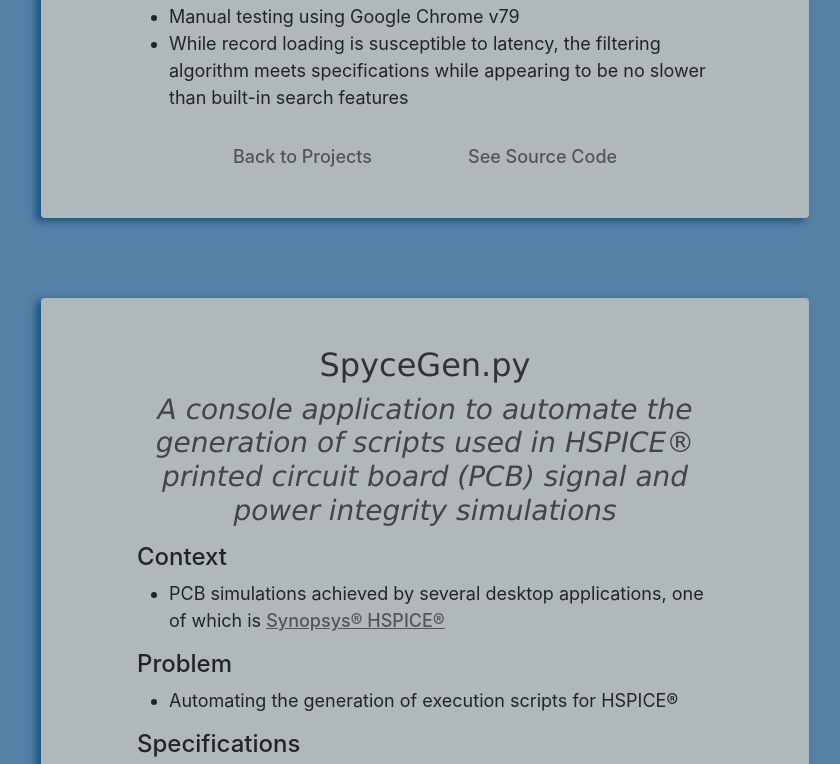
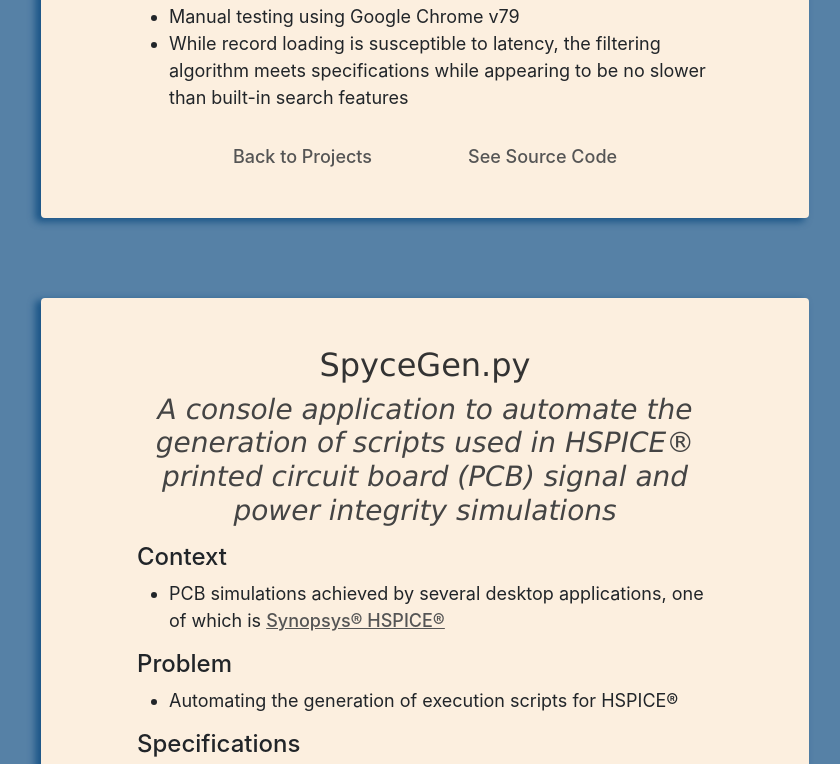
Before and after one commit to rdghosal/portfolio, a plain HTML site: page reflections.html in a window 1280 px wide. Shown: the part 1728-2492 px from the top of the page, without its empty margins (215-1055 px from the left). Drawn offline with nearby package versions, Linux system fonts and the light colour scheme.

Commit message:
changed post bg-color

```diff
--- a/main.css
+++ b/main.css
@@ -553,7 +553,7 @@ hr {
     width: 60vw;
     margin: 0 auto;
     margin-bottom: 5rem;
-    background-color: rgb(177, 184, 187);
+    background-color: rgb(252, 239, 223);
     display: flex;
     justify-content: center;
     align-items: center;
```
